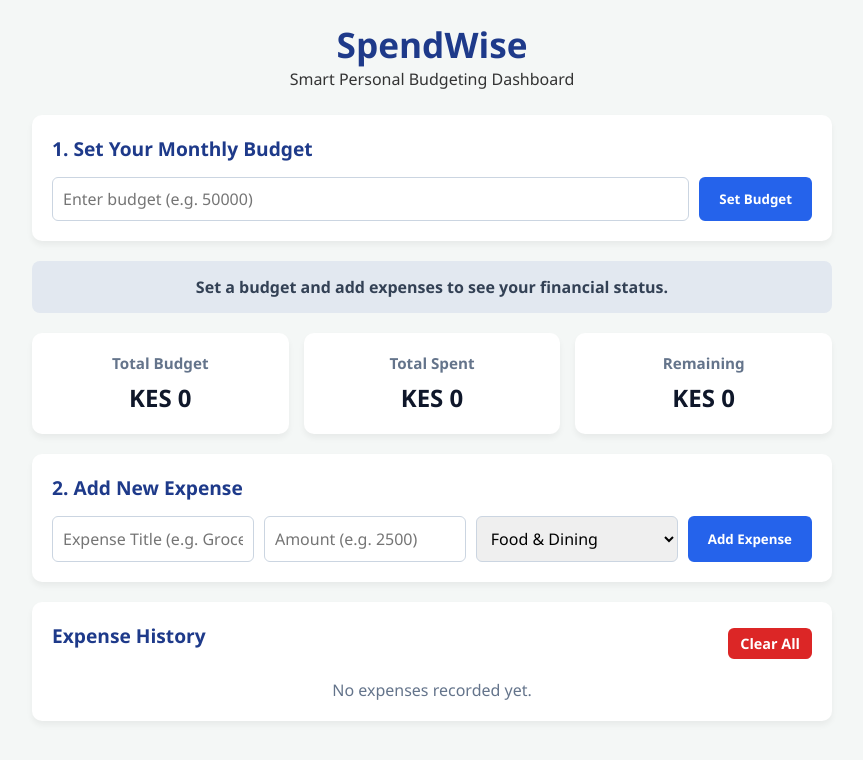
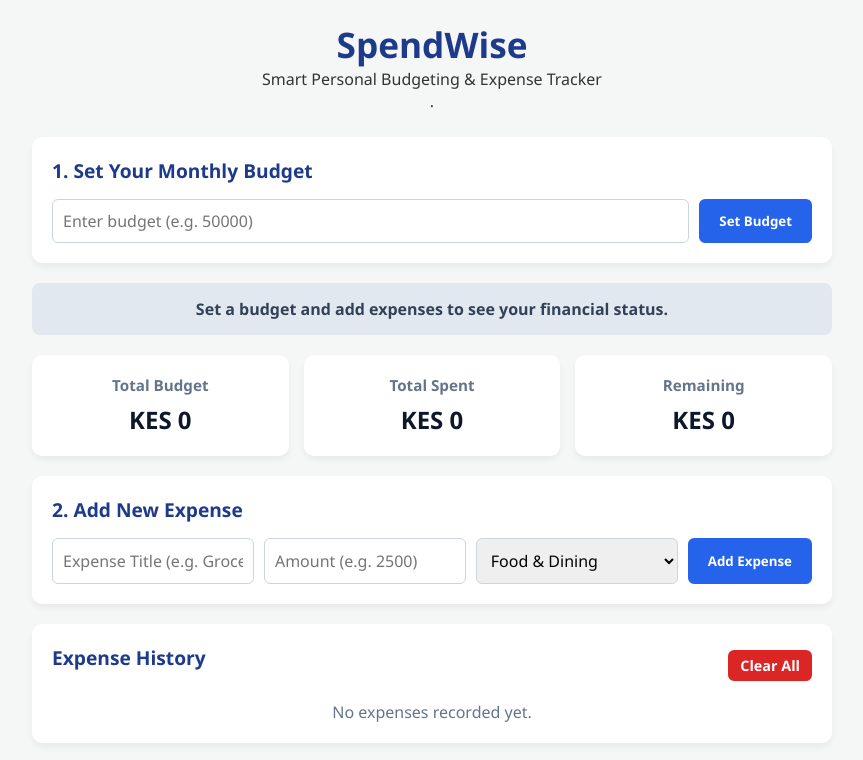
Before and after one commit to Mohamedmuktar096GH/spendwise-interactive, a plain HTML site: page index.html in a window 1280 px wide. Shown: the whole page, without its empty margins (208-1071 px from the left). Drawn offline with Linux system fonts and the light colour scheme.

Commit message:
Modify app description in index.html
Updated the description of the SpendWise app to include 'Expense Tracker'.

```diff
--- a/index.html
+++ b/index.html
@@ -10,7 +10,7 @@
     <div class="container">
         <header>
             <h1>SpendWise</h1>
-            <p>Smart Personal Budgeting Dashboard</p>
+            <p>Smart Personal Budgeting & Expense Tracker</p>.
         </header>
 
         <!-- Budget Setup Section -->
```
